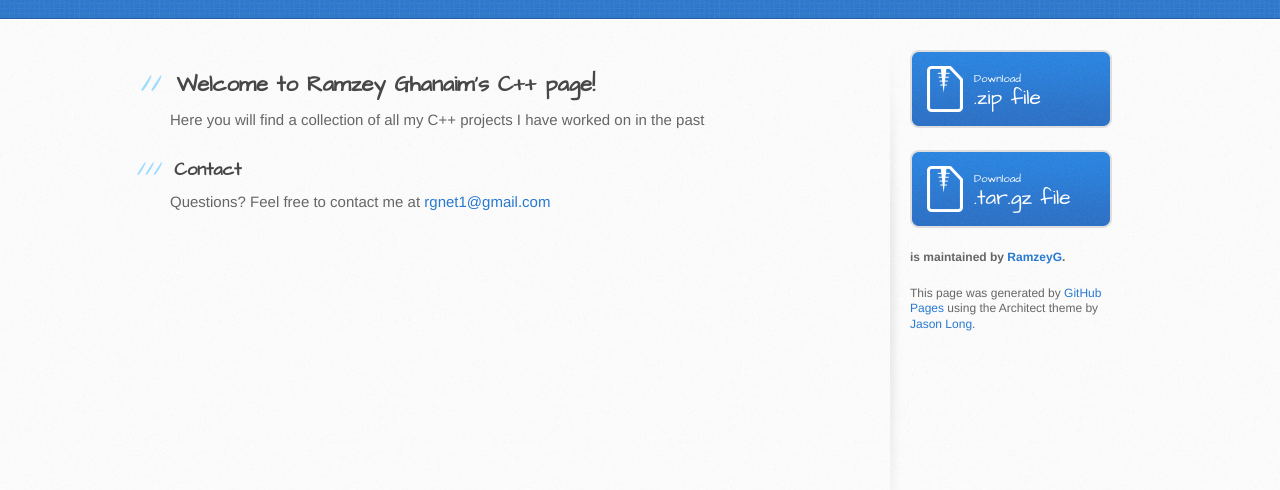
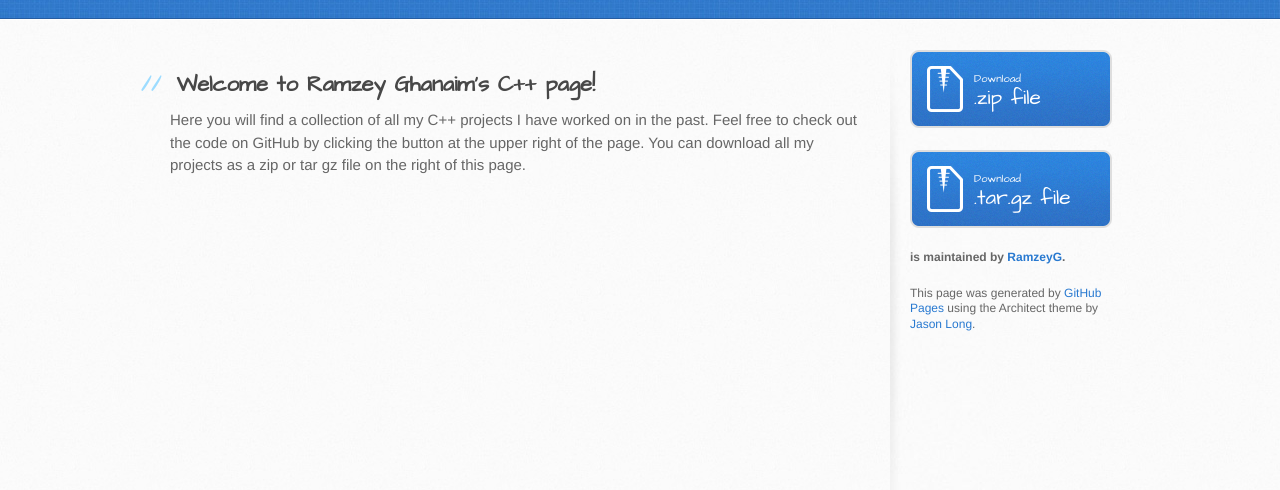
Before and after one commit to Ramzey-G/CPP, a plain HTML site: page index.html in a window 1280 px wide. Shown: the part 182-672 px from the top of the page. Drawn offline with Linux system fonts and the light colour scheme.

Commit message:
Create gh-pages branch via GitHub

```diff
--- a/index.html
+++ b/index.html
@@ -31,12 +31,7 @@
           <h2>
 <a id="welcome-to-ramzey-ghanaims-c-page" class="anchor" href="#welcome-to-ramzey-ghanaims-c-page" aria-hidden="true"><span class="octicon octicon-link"></span></a>Welcome to Ramzey Ghanaim's C++ page!</h2>
 
-<p>Here you will find a collection of all my C++ projects I have worked on in the past</p>
-
-<h3>
-<a id="contact" class="anchor" href="#contact" aria-hidden="true"><span class="octicon octicon-link"></span></a>Contact</h3>
-
-<p>Questions? Feel free to contact me at <a href="mailto:rgnet1@gmail.com">rgnet1@gmail.com</a></p>
+<p>Here you will find a collection of all my C++ projects I have worked on in the past. Feel free to check out the code on GitHub by clicking the button at the upper right of the page. You can download all my projects as a zip or tar gz file on the right of this page.</p>
         </section>
 
         <aside id="sidebar">
--- a/params.json
+++ b/params.json
@@ -1 +1 @@
-{"name":"C++","tagline":"My projects in C++","body":"##  Welcome to Ramzey Ghanaim's C++ page!\r\nHere you will find a collection of all my C++ projects I have worked on in the past\r\n\r\n### Contact\r\nQuestions? Feel free to contact me at rgnet1@gmail.com","google":"","note":"Don't delete this file! It's used internally to help with page regeneration."}
+{"name":"C++","tagline":"My projects in C++","body":"##  Welcome to Ramzey Ghanaim's C++ page!\r\nHere you will find a collection of all my C++ projects I have worked on in the past. Feel free to check out the code on GitHub by clicking the button at the upper right of the page. You can download all my projects as a zip or tar gz file on the right of this page.\r\n","google":"","note":"Don't delete this file! It's used internally to help with page regeneration."}
```
